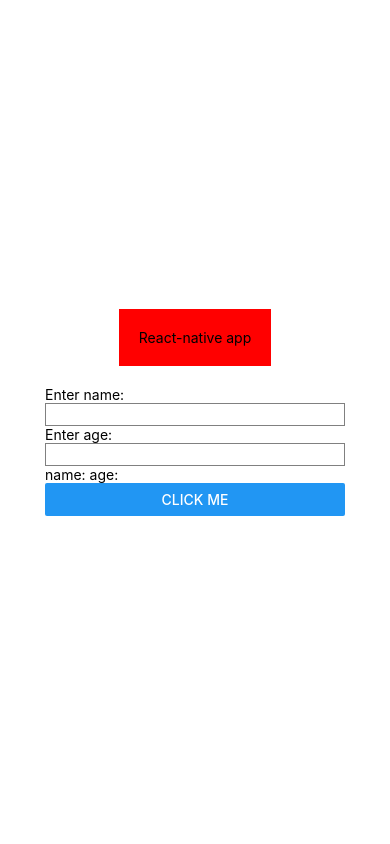
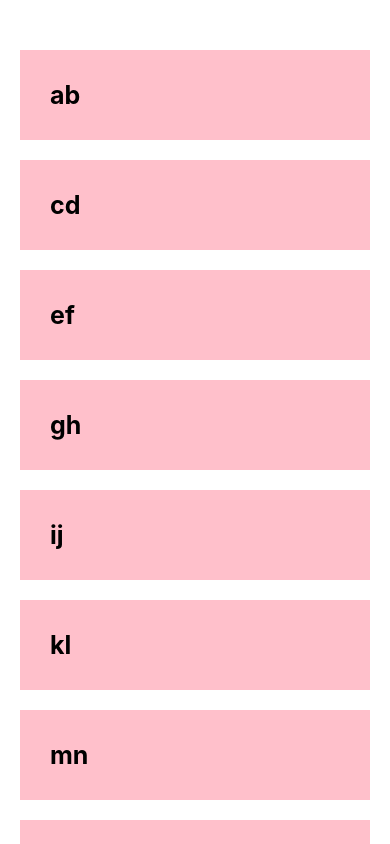
Before and after one commit to sumansharma01/reactNative, a React Native app: screen / in a window 390 px wide. Built offline with nearby package versions, Linux system fonts and the light colour scheme.

Commit message:
added lists and scrollview

```diff
--- a/App.js
+++ b/App.js
@@ -1,38 +1,40 @@
 import { StatusBar } from 'expo-status-bar';
 import React, { useState } from 'react';
-import { StyleSheet, Text, View, Button, TextInput } from 'react-native';
+import { StyleSheet, Text, View, ScrollView} from 'react-native';
 
 const App=()=> {
-  const [name,setName]=useState('');
-  const [age,setAge]=useState()
+  const [person,setPerson]=useState([
+    {name:'ab',key:1},
+    {name:'cd',key:'2'},
+    {name:'ef',key:'3'},
+    {name:'gh',key:'4'},
+    {name:'ij',key:'5'},
+    {name:'kl',key:'6'},
+    {name:'mn',key:'7'},
+    {name:'op',key:'8'},
+    {name:'qr',key:'9'},
+    {name:'st',key:'10'},
+    {name:'uv',key:'11'},
+    {name:'wx',key:'12'},
+    {name:'yz',key:13},
+  ])
 
   return (
     <View style={styles.container}>
-      <View style={styles.header}>
-        <Text>React-native app</Text>
-      </View>
-      <View style={styles.body}>
 
-        <Text>Enter name:</Text>
-        <TextInput
-          style={styles.input}
-          onChangeText={(value)=>{setName(value)}}
-        />
+      <ScrollView>
 
-        <Text>Enter age:</Text>
-        <TextInput
-          keyboardType='number-pad'
-          style={styles.input}
-          onChangeText={(value)=>{setAge(value)}}
-        />
+        {person.map(p=>{
+          return(
 
-        <Text>name:{name} age:{age}</Text>
-        <View >
-          <Button title="Click me"/>
-        </View>
+            <View key={p.key}>
+            <Text style={[styles.mapP,styles.boldText]}>{p.name}</Text>
+            </View>
+          )
 
-      </View>
+        })}
 
+      </ScrollView>
 
       <StatusBar style="auto" />
     </View>
@@ -43,29 +45,20 @@ const styles = StyleSheet.create({
   container: {
     flex: 1,
     backgroundColor: '#fff',
-    alignItems: 'center',
-    justifyContent: 'center',
+    marginTop:50,
+    marginHorizontal:20,
+
+    // alignItems: 'center',
+    // justifyContent: 'center',
+  },
+  mapP:{
+    marginBottom:20,
+    backgroundColor:'pink',
+    padding:30,
+    fontSize:25
   },
   boldText:{
     fontWeight:'bold'
-  },
-  header:{
-    backgroundColor:'red',
-    padding:20,
-  },
-  body:{
-    backgroundColor:'white',
-    padding:20,
-  },
-  bodyText:{
-    color:'red',
-
-  },
-  input:{
-    borderColor:'gray',
-    borderWidth:1,
-    padding:2,
-    width:300
   }
 
 });
```
